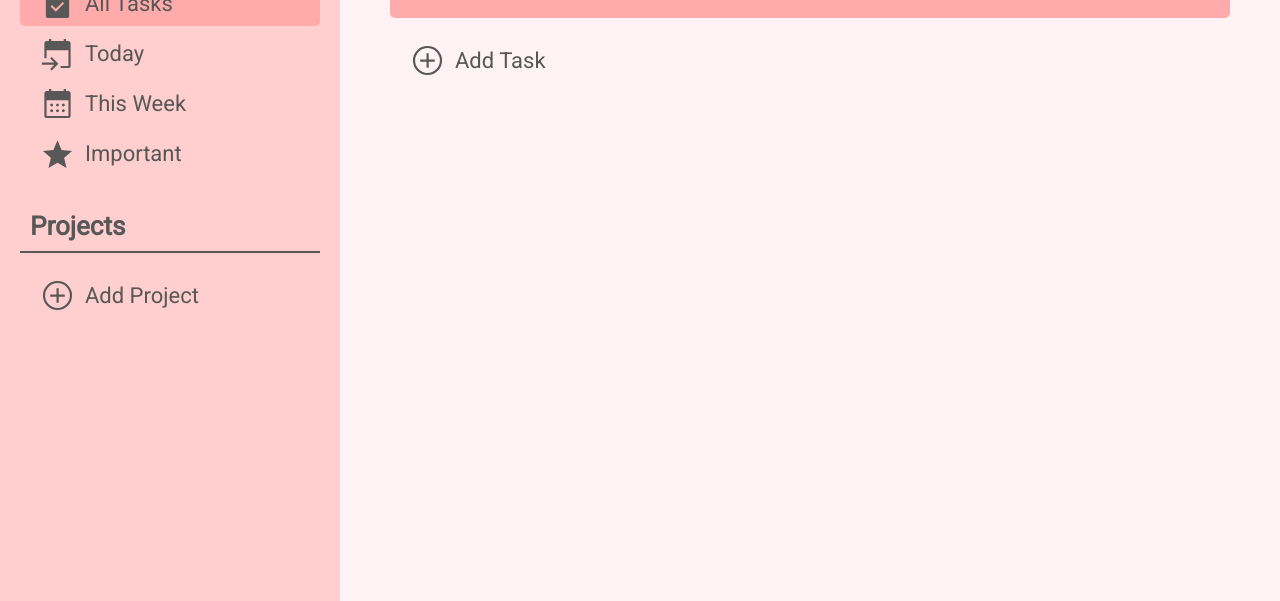
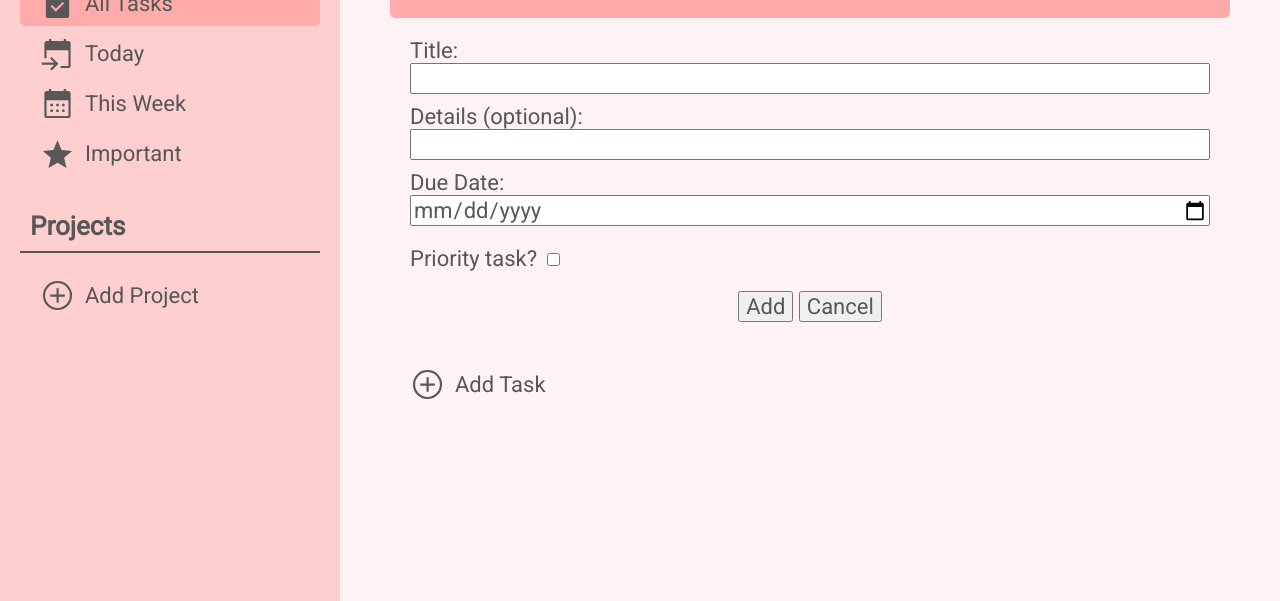
Before and after one commit to caylinvu/todolist, a plain HTML site: page index.html in a window 1280 px wide. Shown: the part 199-800 px from the top of the page. Drawn offline with Linux system fonts and the light colour scheme.

Commit message:
Add task form to main content

```diff
--- a/index.html
+++ b/index.html
@@ -45,6 +45,28 @@
             <div class="main-content">
                 <div class="content-heading"></div>
                 <div class="todo-container"></div>
+                <form action="" method="post" class="task-form">
+                    <div class="task-form-div type-normal">
+                        <label for="title">Title:</label>
+                        <input type="text" id="title" name="title" class="input">
+                    </div>
+                    <div class="task-form-div type-normal">
+                        <label for="details">Details (optional):</label>
+                        <input type="text" id="details" name="details" class="input">
+                    </div>
+                    <div class="task-form-div type-normal">
+                        <label for="due-date">Due Date:</label>
+                        <input type="date" id="due-date" name="due-date" class="date-input">
+                    </div>
+                    <div class="task-form-div type-checkbox">
+                        <label for="is-important">Priority task?</label>
+                        <input type="checkbox" id="is-important" name="is-important" class="checkbox-input">
+                    </div>
+                    <div class="task-form-btns">
+                        <button type="submit" class="submit-btn">Add</button>
+                        <button type="button" class="cancel-btn">Cancel</button>
+                    </div>
+                </form>
             </div>
         </div>
         <script src="main.js"></script>
--- a/style.css
+++ b/style.css
@@ -129,3 +129,31 @@ button, input {
     filter: var(--hover-filter);
     cursor: pointer;
 }
+
+/* ---------------ADD TASK FORM--------------- */
+
+.task-form {
+    padding: 20px;
+
+}
+
+.task-form-div {
+    padding-bottom: 10px;
+}
+
+.type-normal label {
+    display: block;
+}
+
+.type-normal input {
+    width: 100%;
+    box-sizing: border-box;
+}
+
+.type-checkbox {
+    padding: 10px 0 20px;
+}
+
+.task-form-btns {
+    text-align: center;
+}
```
